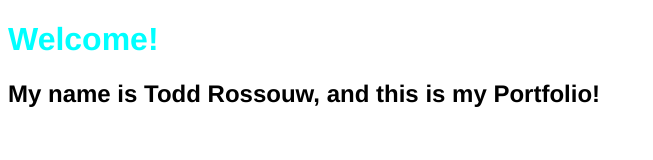
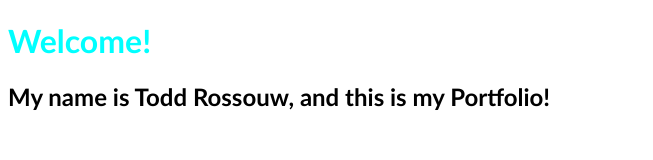
Before and after one commit to Todd1510/Portfolio-Website-Todd-Rossouw, a plain HTML site: page index.html in a window 1280 px wide. Shown: the whole page, without its empty margins (0-653 px from the left). Drawn offline with Linux system fonts and the light colour scheme.

Commit message:
Update index.css

```diff
--- a/Resources/CSS/index.css
+++ b/Resources/CSS/index.css
@@ -1,5 +1,5 @@
 * {
-    font-family: Helvetica, Arial, sans-serif;
+    font-family: 'Gill Sans', 'Gill Sans MT', Calibri, 'Trebuchet MS', sans-serif;
   }
 
 
```
